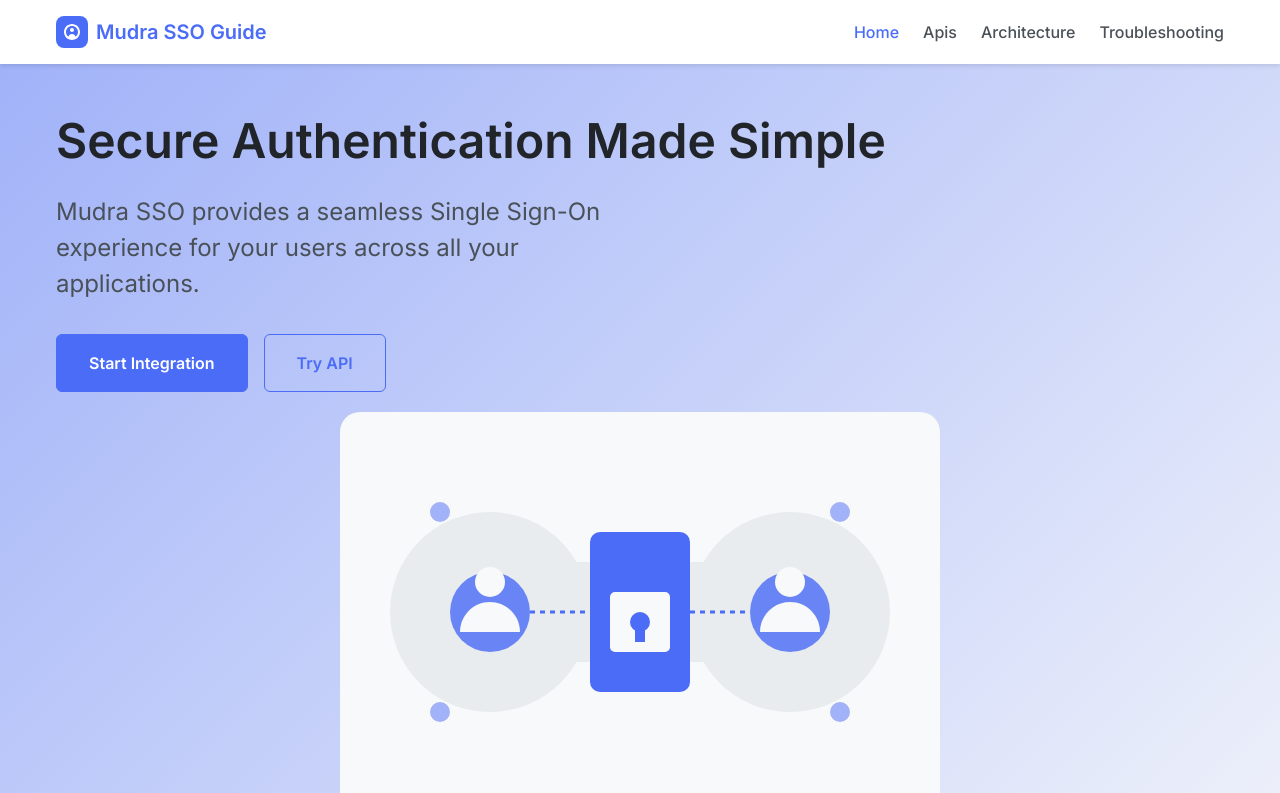
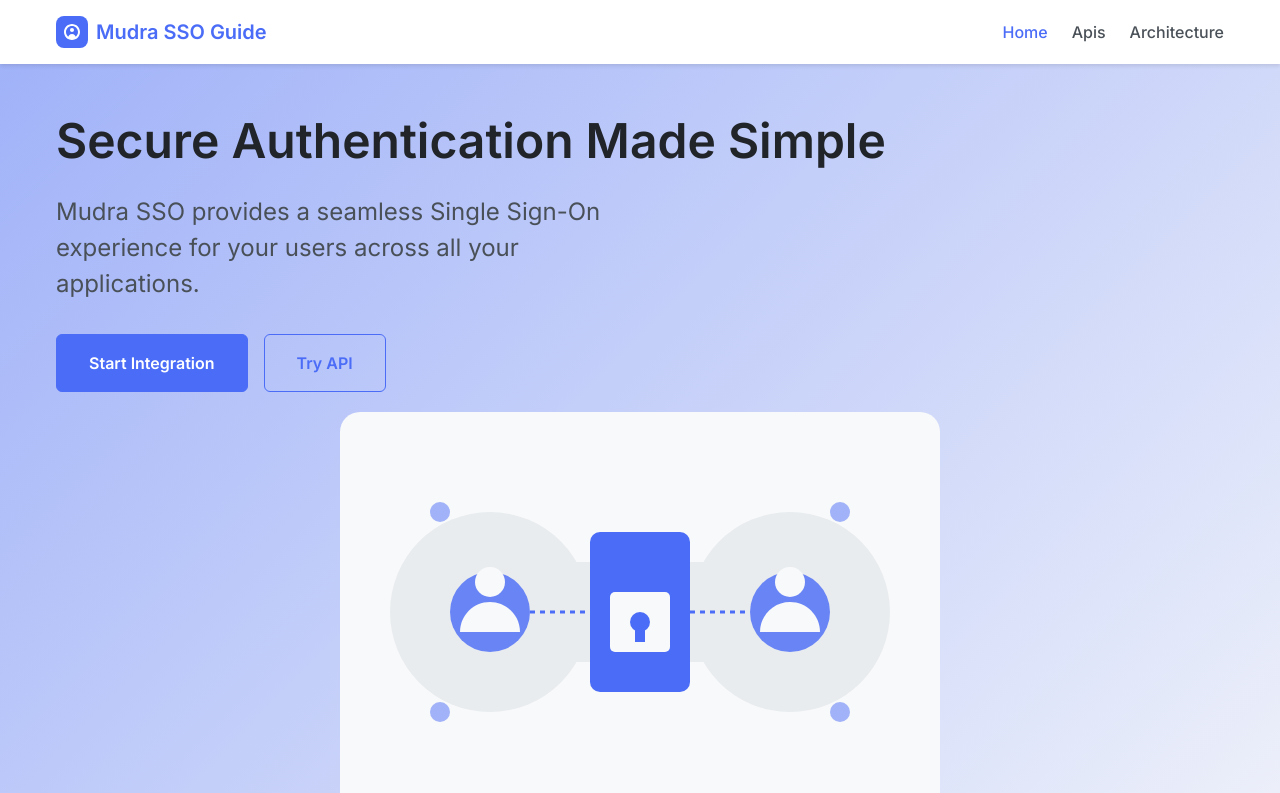
Before and after one commit to dimssu/Mudra-Guide, a React (Vite) app: page / in a window 1280 px wide. Shown: the top 793 px of the page. Built offline with nearby package versions, Linux system fonts and the light colour scheme.

Commit message:
Commented out the Troubleshooting link in the Header component for future reference.

```diff
--- a/src/components/common/Header.tsx
+++ b/src/components/common/Header.tsx
@@ -20,7 +20,7 @@ const Header: React.FC = () => {
           <Link to="/" className={`${styles.navLink} ${isActive('/')}`}>Home</Link>
           <Link to="/apis" className={`${styles.navLink} ${isActive('/apis')}`}>Apis</Link>
           <Link to="/architecture" className={`${styles.navLink} ${isActive('/architecture')}`}>Architecture</Link>
-          <Link to="/troubleshooting" className={`${styles.navLink} ${isActive('/troubleshooting')}`}>Troubleshooting</Link>
+          {/* <Link to="/troubleshooting" className={`${styles.navLink} ${isActive('/troubleshooting')}`}>Troubleshooting</Link> */}
         </nav>
       </div>
     </header>
```
